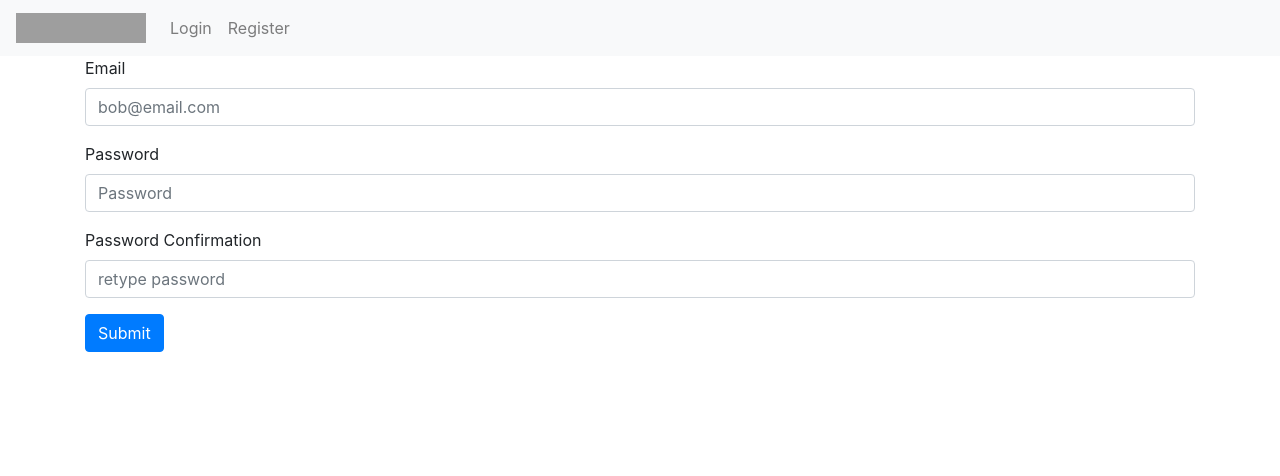
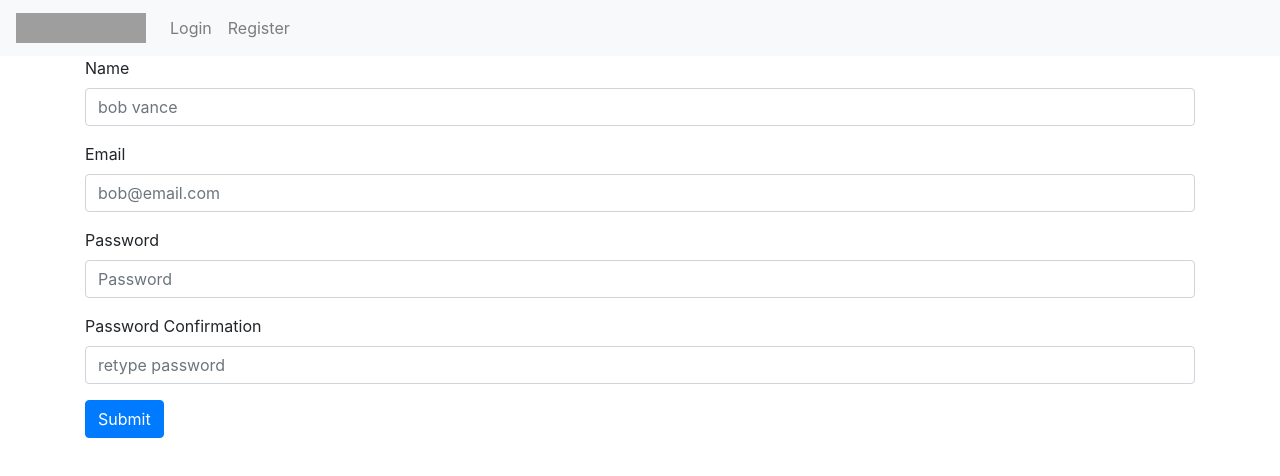
Before and after one commit to devpointlabs/lab-notes-sum21, a React (Create React App) app in the folder client/: page /register in a window 1280 px wide. Shown: the top 476 px of the page. Built offline with nearby package versions, Linux system fonts and the light colour scheme; grey boxes are pictures that could not be loaded; what devise-axios would draw is missing.

Commit message:
added profile link and updated name for register

```diff
--- a/client/src/App.js
+++ b/client/src/App.js
@@ -8,6 +8,7 @@ import FetchUser from './components/auth/FetchUser';
 import Register from './components/auth/Register';
 import ProtectedRoute from './components/auth/ProtectedRoute';
 import Books from './components/books/Books';
+import Profile from './components/auth/Profile';
 
 
 const App = () => (
@@ -21,6 +22,7 @@ const App = () => (
           <Route exact path="/login" component={Login} />
           <Route exact path="/register" component={Register} />
           <Route exact path="/books" component={Books}/>
+          <ProtectedRoute exact path="/profile" component={Profile}/>
           <Route component={Nomatch} />
         </Switch>
       </Container>
--- /dev/null
+++ b/client/src/components/auth/Profile.js
@@ -0,0 +1,76 @@
+import { useState, useEffect } from 'react';
+import { AuthConsumer } from '../../providers/AuthProvider';
+import { Form, Grid, Image, Container, Button, Header } from 'react-bootstrap';
+
+const defaultImage = "https://d30y9cdsu7xlg0.cloudfront.net/png/15724-200.png"
+
+const Profile = ({ user }) => {
+  const [editing, setEditing] = useState(false)
+  const [editUser, setUser] = useState({name: '', email: ''})
+  const profileView = () => {
+    return (
+      <>
+        <Grid.Column width={4}>
+          <Image src={user.image || defaultImage} />
+        </Grid.Column>
+        <Grid.Column width={8}>
+          <Header as="h1">{user.name}</Header>
+          <Header as="h1">{user.email}</Header>
+        </Grid.Column>
+      </>
+    )
+  }
+
+  const handleSubmit = (e) => {
+    e.preventDefault()
+  }
+
+  const editView = () => {
+    return (
+      <Form onSubmit={handleSubmit}>
+        <Grid.Column width={4}>
+        </Grid.Column>
+        <Grid.Column width={8}>
+          <Form.Input
+            label="Name"
+            name="name"
+            value={editUser.name}
+            required
+            onChange={(e) => setUser({ ...editUser, name: e.target.value })}
+          />
+          <Form.Input
+            label="Email"
+            name="email"
+            value={editUser.email}
+            required
+            onChange={(e) => setUser({ ...editUser, email: e.target.value })}
+          />
+          <Button>Update</Button>
+        </Grid.Column>
+      </Form>
+    )
+  }
+
+  return(
+    <Container>
+      <Grid>
+        <Grid.Row>
+          { editing ? editView() : profileView() }
+          <Grid.Column>
+            <Button onClick={() => setEditing(!editing)}>
+              { editing ? 'Cancel' : 'Edit'}
+            </Button>
+          </Grid.Column>
+        </Grid.Row>
+      </Grid>
+    </Container>
+  )
+}
+
+const ConnectedProfile = (props) => (
+  <AuthConsumer>
+    { auth => <Profile {...props} {...auth} /> }
+  </AuthConsumer>
+)
+
+export default ConnectedProfile;
--- a/client/src/components/auth/Register.js
+++ b/client/src/components/auth/Register.js
@@ -3,13 +3,13 @@ import { AuthConsumer } from '../../providers/AuthProvider';
 import { Button, Form } from 'react-bootstrap';
 
 const Register = ({ handleRegister, history }) => {
-  const [user, setUser] = useState({email: "", password: "", passwordConfirmation: ""})
+  const [user, setUser] = useState({name:"", email: "", password: "", passwordConfirmation: ""})
 
   const handleSubmit = (e) => {
     e.preventDefault()
     if (user.password === user.passwordConfirmation) {
       handleRegister(user, history)
-      setUser({ email: '', password: '', passwordConfirmation: '' })
+      setUser({ name: '', email: '', password: '', passwordConfirmation: '' })
     } else {
       alert('Passwords Do Not Match!')
     }
@@ -18,6 +18,16 @@ const Register = ({ handleRegister, history }) => {
   return (
     <>
       <Form onSubmit={handleSubmit}>
+      <Form.Group controlId="formBasicName">
+          <Form.Label>Name</Form.Label>
+          <Form.Control
+            type="name"
+            placeholder="bob vance"
+            name="name"
+            value={user.name}
+            onChange={(e) => setUser({...user, name: e.target.value})}
+          />
+        </Form.Group>
         <Form.Group controlId="formBasicEmail">
           <Form.Label>Email</Form.Label>
           <Form.Control
--- a/client/src/components/shared/MainNavbar.js
+++ b/client/src/components/shared/MainNavbar.js
@@ -8,9 +8,11 @@ const MainNavbar = ({ user, handleLogout, history }) => {
     if (user) {
       return(
         <Nav className="justify-content-end">
+          <Nav.Link href="/profile">Profile</Nav.Link>
           <Button variant="outline-info" onClick={() => handleLogout(history)}>
             Logout
           </Button>
+
         </Nav>
       )
     } else {
```
